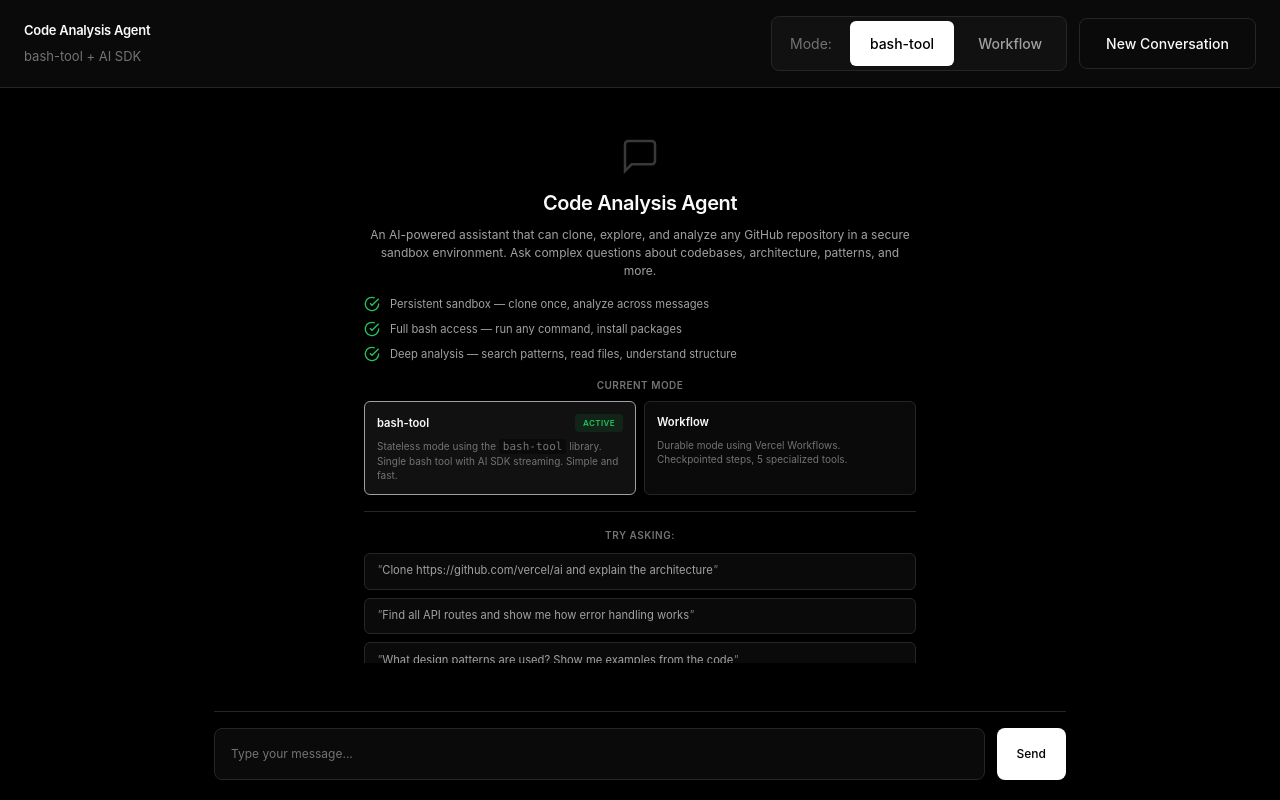
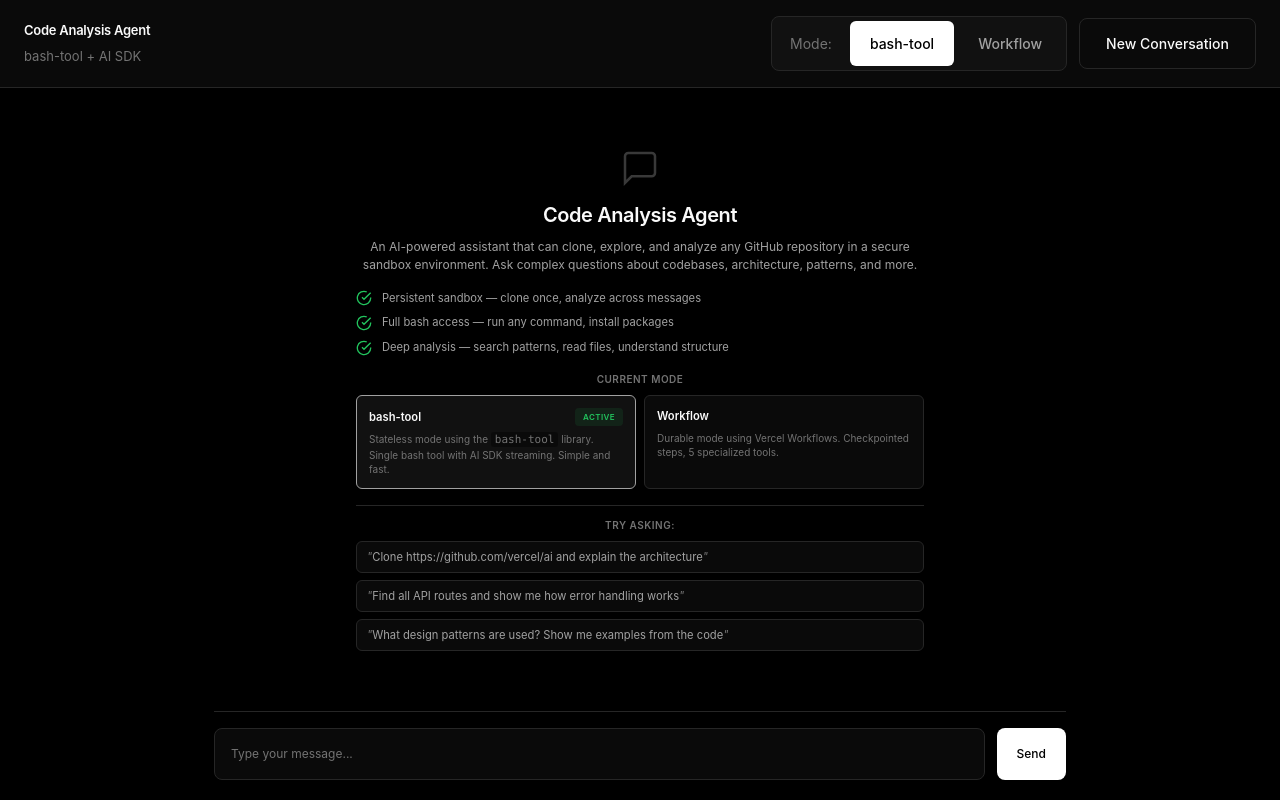
Before and after one commit to astepvercel/code-analysis-agent, a Next.js app: page / in a window 1280 px wide. Built offline with nearby package versions, Linux system fonts and the light colour scheme.

Commit message:
UI cleanliness

```diff
--- a/app/globals.css
+++ b/app/globals.css
@@ -166,12 +166,14 @@
   overflow: hidden;
   display: flex;
   flex-direction: column;
+  min-height: 0;
 }
 
 .chat-container {
   display: flex;
   flex-direction: column;
   height: 100%;
+  min-height: 0;
   max-width: 900px;
   margin: 0 auto;
   width: 100%;
@@ -184,6 +186,7 @@
 
 .messages {
   flex: 1;
+  min-height: 0;
   overflow-y: auto;
   padding: 24px 0;
 }
@@ -212,8 +215,9 @@
   align-items: center;
   justify-content: center;
   height: 100%;
+  min-height: 0;
   color: var(--text-muted);
-  padding: clamp(16px, 3vh, 32px);
+  padding: clamp(12px, 2vh, 32px);
   text-align: center;
   max-width: 600px;
   margin: 0 auto;
@@ -358,12 +362,11 @@
 .examples-section {
   width: 100%;
   border-top: 1px solid var(--border);
-  padding-top: clamp(12px, 2vh, 24px);
-  flex: 1;
-  min-height: 0;
-  overflow: hidden;
+  padding-top: clamp(8px, 1.5vh, 24px);
   display: flex;
   flex-direction: column;
+  flex-shrink: 1;
+  min-height: 0;
 }
 
 .examples-title {
@@ -372,15 +375,14 @@
   text-transform: uppercase;
   letter-spacing: 0.05em;
   color: var(--text-muted);
-  margin-bottom: clamp(8px, 1.2vh, 16px);
+  margin-bottom: clamp(6px, 1vh, 16px);
   flex-shrink: 0;
 }
 
 .example-prompts {
   display: flex;
   flex-direction: column;
-  gap: clamp(6px, 1vh, 10px);
-  overflow-y: auto;
+  gap: clamp(4px, 0.8vh, 10px);
   flex: 1;
   min-height: 0;
 }
@@ -388,14 +390,17 @@
 .example-prompt {
   font-size: clamp(11px, 1.4vh, 13px);
   color: var(--text-secondary);
-  padding: clamp(8px, 1.2vh, 12px) clamp(12px, 1.5vh, 16px);
+  padding: clamp(6px, 1vh, 12px) clamp(10px, 1.2vh, 16px);
   background: var(--bg-secondary);
   border: 1px solid var(--border);
   border-radius: 6px;
   text-align: left;
-  line-height: 1.4;
+  line-height: 1.3;
   transition: border-color 0.15s;
-  flex-shrink: 0;
+  flex: 1;
+  min-height: 0;
+  display: flex;
+  align-items: center;
 }
 
 .example-prompt:hover {
```
